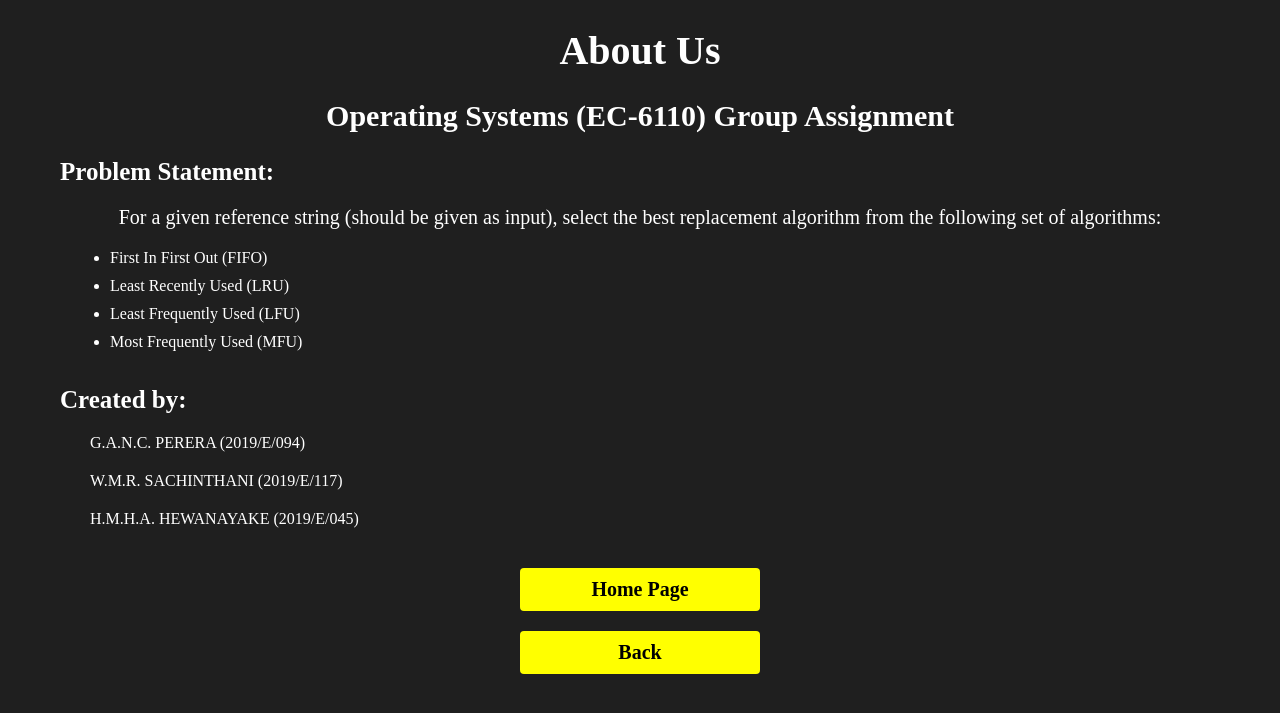
After one commit to nadunchanna98/Django-best-replacement-algorithm-selector, a Django app: page /demo/aboutus/ in a window 1280 px wide. The commit adds this page. Shown: the top 713 px of the page. Run offline with Django 4.2, Linux system fonts and the light colour scheme.

Commit message:
complete 4 algorithems

```diff
--- /dev/null
+++ b/project/replacement_algorithm/templates/aboutus.html
@@ -0,0 +1,103 @@
+<!DOCTYPE html>
+<html>
+<head>
+    <title>About Us</title>
+    <style>
+        body {
+            margin: 10px;
+            background-color: #1f1f1f;
+            color: #ffffff;
+            padding-bottom: 20px;
+        }
+
+        h1 {
+            text-align: center;
+            font-size: 40px;
+            font-weight: bold;
+            margin-bottom: 20px;
+        }
+
+        h2 {
+            text-align: center;
+            font-size: 30px;
+            font-weight: bold;
+            margin-bottom: 20px;
+        }
+
+        p {
+            font-size: 20px;
+            margin-bottom: 20px;
+            text-align: center;
+        }
+
+        ul {
+            list-style-type: disc;
+            margin-bottom: 20px;
+            text-align: justify
+        }
+
+        li {
+            margin-bottom: 10px;
+        }
+
+        a {
+            align-items: center;
+            text-decoration: none;
+            text-align: center;
+            font-size: 20px;
+            font-weight: bold;
+            padding: 10px 20px;
+            background-color: #ffff00;
+            color: #000000;
+            border: none;
+            border-radius: 4px;
+            cursor: pointer;
+            display: block;
+            width: 200px;
+            margin: 0 auto;
+            margin-top: 20px;
+            margin-bottom: 20px;
+        }
+
+        a:hover {
+            background-color: #cccc00;
+            color: #000000;
+        }
+
+       h3 {
+            text-align: justify;
+            font-size: 25px;
+            font-weight: bold;
+            margin-bottom: 20px;
+            margin-left: 50px;
+        }
+    </style>
+    <script>
+        function goBack() {
+            window.history.back();
+        }
+    </script>
+</head>
+<body>
+    <h1>About Us</h1>
+    <h2>Operating Systems (EC-6110) Group Assignment</h2>
+    <h3>Problem Statement:</h3>
+    <p>For a given reference string (should be given as input), select the best replacement algorithm from the following set of algorithms:</p>
+    <ul style="display: flex; flex-direction: column; align-items: justify; margin-left: 60px  ">
+        <li>First In First Out (FIFO)</li>
+        <li>Least Recently Used (LRU)</li>
+        <li>Least Frequently Used (LFU)</li>
+        <li>Most Frequently Used (MFU)</li>
+    </ul>
+
+    <h3>Created by:</h3>
+    <ul style="display: flex; flex-direction: column; align-items: justify;  "> <!-- Added CSS to center-align team members -->
+        <ul>G.A.N.C. PERERA (2019/E/094)</ul>
+        <ul>W.M.R. SACHINTHANI (2019/E/117)</ul>
+        <ul>H.M.H.A. HEWANAYAKE (2019/E/045)</ul>
+    </ul>
+
+    <a href="{% url 'homepage' %}">Home Page</a>
+    <a href="javascript:void(0);" onclick="goBack();">Back</a>
+</body>
+</html>
--- a/project/replacement_algorithm/urls.py
+++ b/project/replacement_algorithm/urls.py
@@ -4,5 +4,6 @@ from . import views
 
 urlpatterns = [
     path('',views.home,name='homepage'),
-    path('processing/',views.processing,name='processing')
+    path('processing/',views.processing,name='processing'),
+    path('aboutus/',views.aboutus,name='aboutus')
 ]
--- a/project/replacement_algorithm/views.py
+++ b/project/replacement_algorithm/views.py
@@ -62,3 +62,6 @@ def processing(request):
             )
 
     return render(request, "home.html")
+
+def aboutus(request):
+    return render(request, "aboutus.html")
```
Also changed, not shown: project/replacement_algorithm/algorithms.py (+54 -148 lines), project/replacement_algorithm/templates/processing.html (+42 -16 lines).
